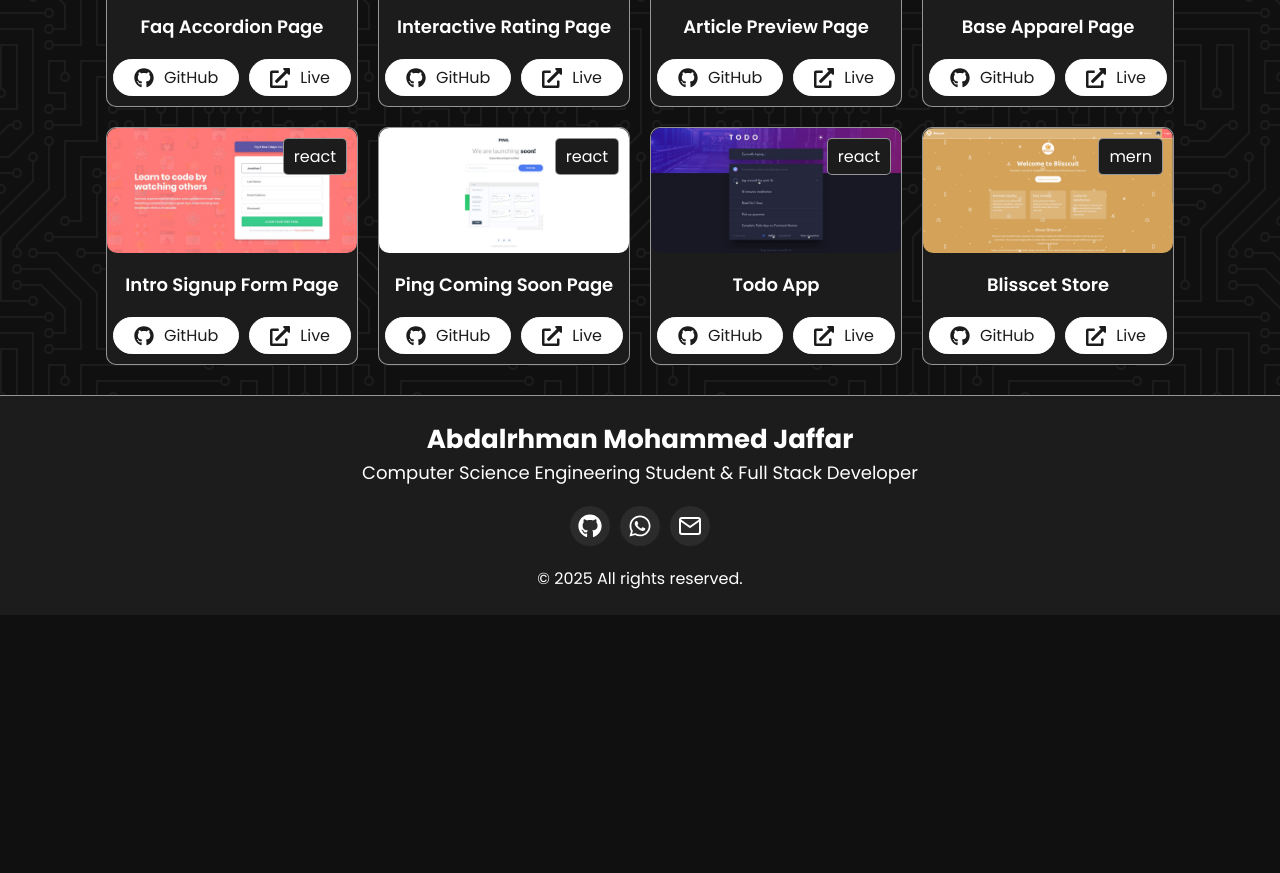
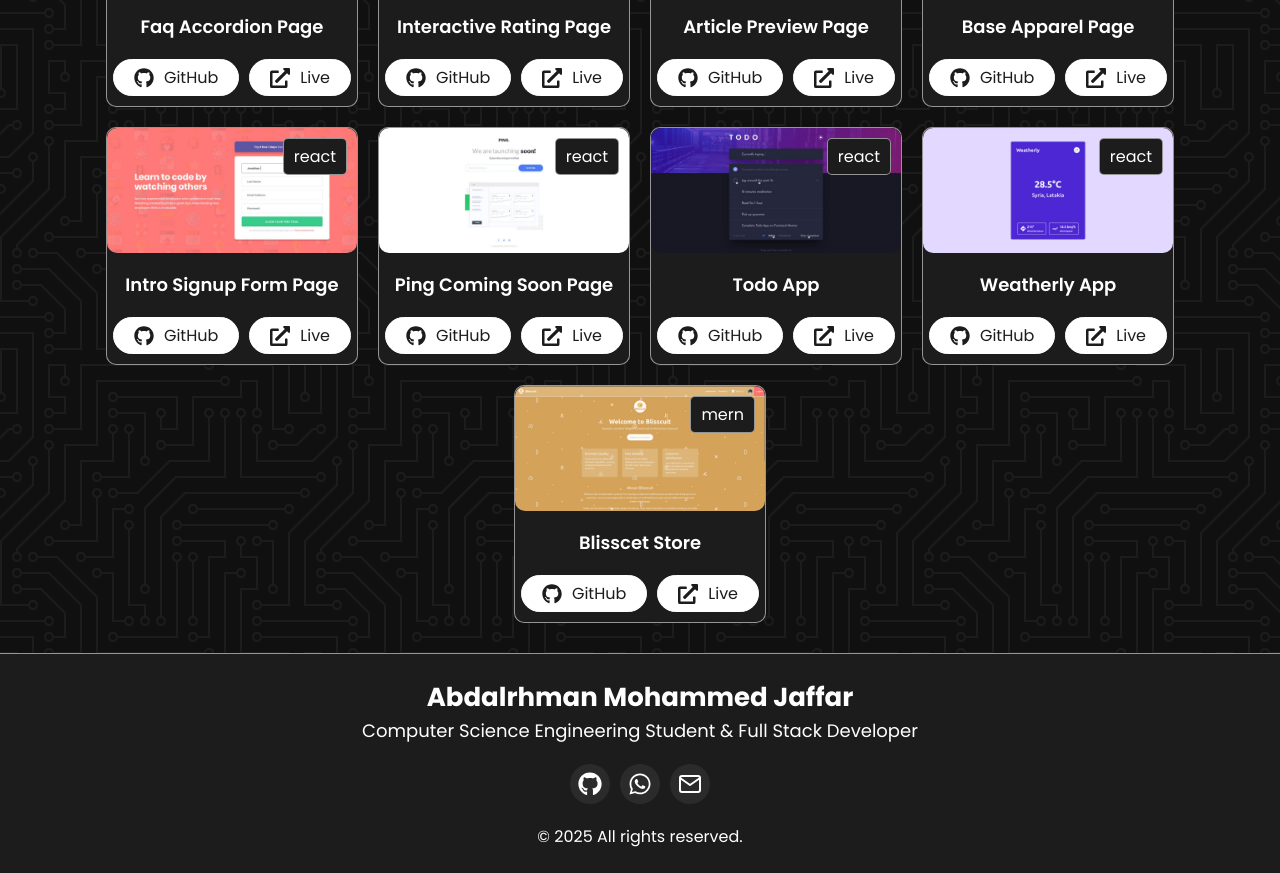
Before and after one commit to Elliot1MJ/Abdalrhman-jaffar-Portfolio, a React (Vite) app: page /projects in a window 1280 px wide. Shown: the part 820-1693 px from the top of the page. Before the commit the page ends 1435 px from the top, so only its background shows below. Built offline with nearby package versions, Linux system fonts and the light colour scheme.

Commit message:
Upload V-5

```diff
--- a/src/routes/ProjectsPage.tsx
+++ b/src/routes/ProjectsPage.tsx
@@ -23,6 +23,7 @@ import baseApparelPage from "../assets/images/projects-Images/React/base-apparel
 import introSignupFormPage from "../assets/images/projects-Images/React/intro-component-with-signup-form-master.png";
 import pingComingSoonPage from "../assets/images/projects-Images/React/ping-coming-soon-page-master.png";
 import todoApp from "../assets/images/projects-Images/React/TodoApp-website-main.png";
+import weatherApp from "../assets/images/projects-Images/React/WeatherApp.png";
 // mern
 import blisscetStore from "../assets/images/projects-Images/MERN/E-commerce-store.png";
 
@@ -140,6 +141,13 @@ let data = [
         image: todoApp,
         gitHubURL: "https://github.com/Elliot1MJ/TodoApp-website_React",
         LiveWebAppURL: "https://todo-app-website-react.vercel.app/",
+    },
+    {
+        name: "Weatherly App",
+        category: "react",
+        image: weatherApp,
+        gitHubURL: "https://github.com/Elliot1MJ/WeatherApp-Website_React",
+        LiveWebAppURL: "https://weather-app-website-react.vercel.app/",
     },
     {
         name: "Blisscet Store",
```
Also changed, not shown: src/assets/images/projects-Images/React/WeatherApp.png (added).
